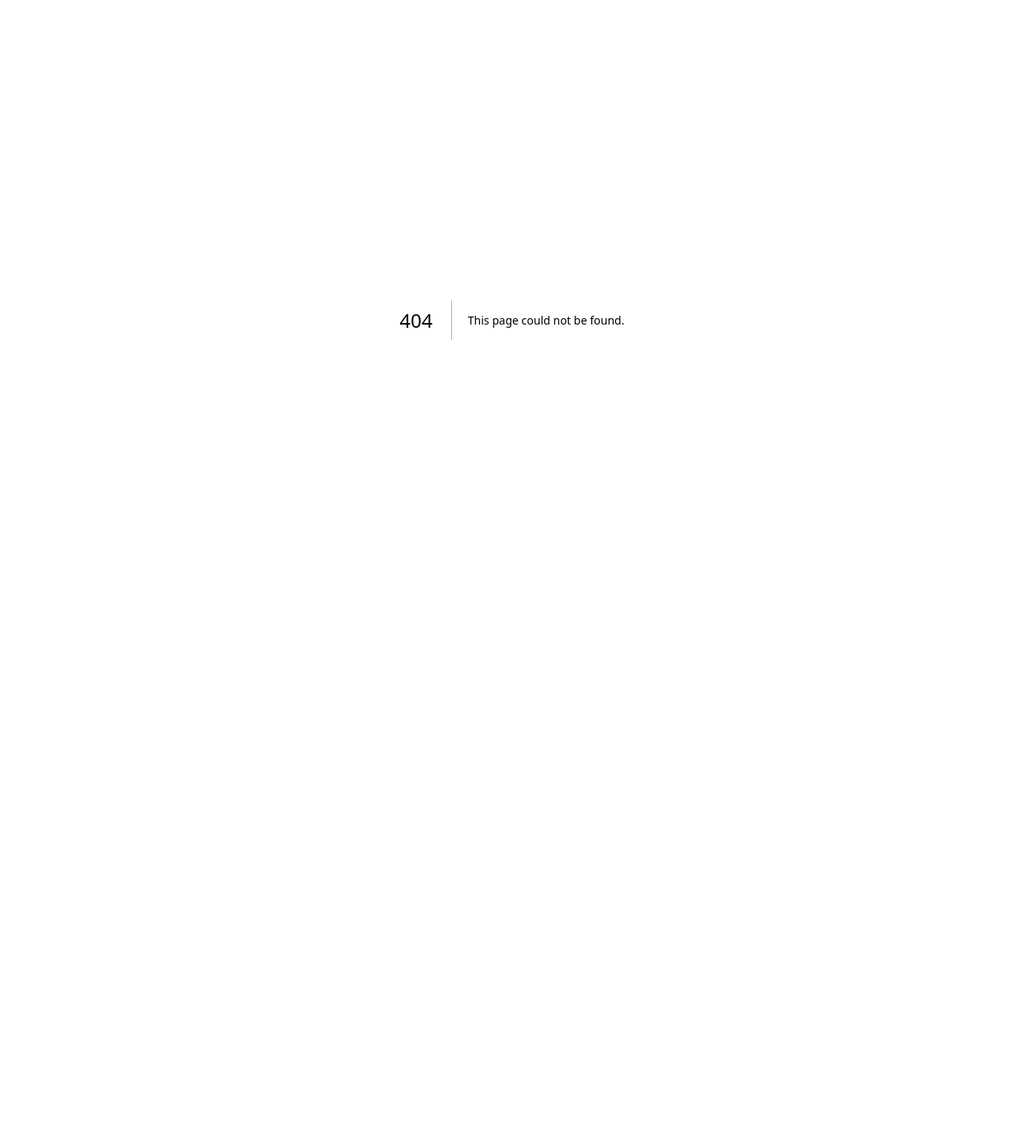
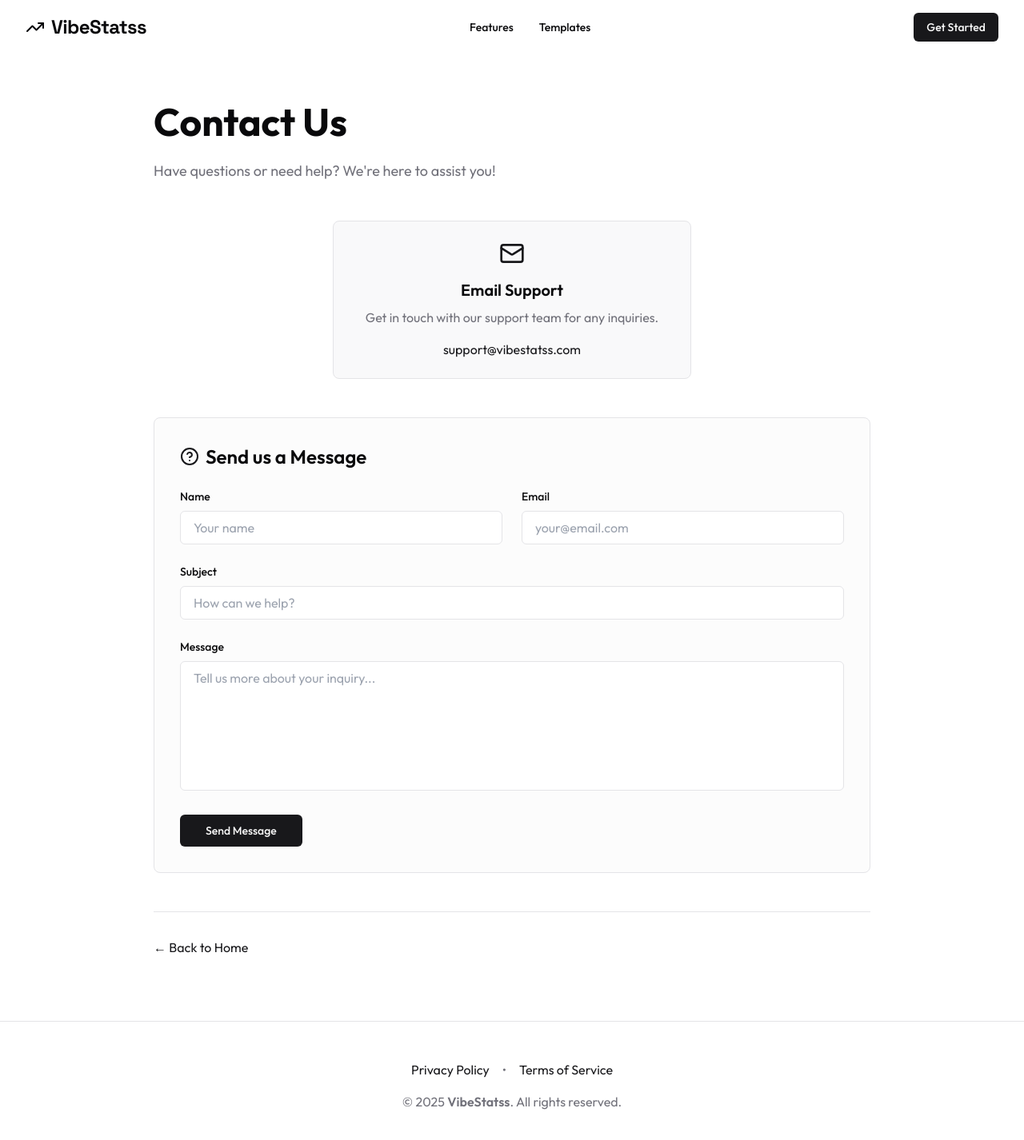
Before and after one commit to imran497/vibestatss, a Next.js app: page /contact in a window 1280 px wide. Before the commit this address had no page. Shown: the top 1426 px of the page at 80% size. Before the commit the page ends 800 px from the top, so only its background shows below. Built offline with nearby package versions, Linux system fonts and the light colour scheme.

Commit message:
contact us page

```diff
--- /dev/null
+++ b/src/app/contact/page.js
@@ -0,0 +1,126 @@
+'use client';
+
+import { Outfit } from 'next/font/google';
+import Header from '../components/Header';
+import Link from 'next/link';
+import { Mail, HelpCircle } from 'lucide-react';
+import { Button } from '../components/ui/button';
+
+const outfit = Outfit({ subsets: ['latin'] });
+
+export default function ContactPage() {
+  return (
+    <main className={`min-h-screen bg-background ${outfit.className}`}>
+      <Header />
+
+      <div className="pt-32 pb-20 px-8">
+        <div className="max-w-4xl mx-auto">
+          <h1 className="text-5xl font-bold mb-6">Contact Us</h1>
+          <p className="text-muted-foreground mb-12 text-lg">
+            Have questions or need help? We're here to assist you!
+          </p>
+
+          <div className="max-w-md mx-auto mb-12">
+            {/* Contact Options */}
+            <div className="bg-muted/50 rounded-lg p-6 border border-border text-center">
+              <Mail className="w-8 h-8 text-primary mb-4 mx-auto" />
+              <h3 className="text-xl font-semibold mb-2">Email Support</h3>
+              <p className="text-muted-foreground mb-4">
+                Get in touch with our support team for any inquiries.
+              </p>
+              <a href="mailto:support@vibestatss.com" className="text-primary hover:underline">
+                support@vibestatss.com
+              </a>
+            </div>
+          </div>
+
+          {/* Contact Form */}
+          <div className="bg-muted/30 rounded-lg p-8 border border-border">
+            <h2 className="text-2xl font-semibold mb-6 flex items-center gap-2">
+              <HelpCircle className="w-6 h-6 text-primary" />
+              Send us a Message
+            </h2>
+
+            <form className="space-y-6">
+              <div className="grid md:grid-cols-2 gap-6">
+                <div>
+                  <label htmlFor="name" className="block text-sm font-medium mb-2">
+                    Name
+                  </label>
+                  <input
+                    type="text"
+                    id="name"
+                    className="w-full px-4 py-2 rounded-md border border-input bg-background focus:outline-none focus:ring-2 focus:ring-primary"
+                    placeholder="Your name"
+                  />
+                </div>
+
+                <div>
+                  <label htmlFor="email" className="block text-sm font-medium mb-2">
+                    Email
+                  </label>
+                  <input
+                    type="email"
+                    id="email"
+                    className="w-full px-4 py-2 rounded-md border border-input bg-background focus:outline-none focus:ring-2 focus:ring-primary"
+                    placeholder="your@email.com"
+                  />
+                </div>
+              </div>
+
+              <div>
+                <label htmlFor="subject" className="block text-sm font-medium mb-2">
+                  Subject
+                </label>
+                <input
+                  type="text"
+                  id="subject"
+                  className="w-full px-4 py-2 rounded-md border border-input bg-background focus:outline-none focus:ring-2 focus:ring-primary"
+                  placeholder="How can we help?"
+                />
+              </div>
+
+              <div>
+                <label htmlFor="message" className="block text-sm font-medium mb-2">
+                  Message
+                </label>
+                <textarea
+                  id="message"
+                  rows="6"
+                  className="w-full px-4 py-2 rounded-md border border-input bg-background focus:outline-none focus:ring-2 focus:ring-primary resize-none"
+                  placeholder="Tell us more about your inquiry..."
+                ></textarea>
+              </div>
+
+              <Button type="submit" size="lg" className="w-full md:w-auto">
+                Send Message
+              </Button>
+            </form>
+          </div>
+
+          <div className="mt-12 pt-8 border-t border-border">
+            <Link href="/" className="text-primary hover:underline">
+              ← Back to Home
+            </Link>
+          </div>
+        </div>
+      </div>
+
+      {/* Footer */}
+      <footer className="border-t border-border py-12 px-8">
+        <div className="max-w-6xl mx-auto text-center text-muted-foreground">
+          <div className="mb-4 space-x-4">
+            <Link href="/privacy" className="text-primary hover:underline">
+              Privacy Policy
+            </Link>
+            <span>•</span>
+            <Link href="/terms" className="text-primary hover:underline">
+              Terms of Service
+            </Link>
+          </div>
+          <p>&copy; {new Date().getFullYear()} <span className="font-semibold">VibeStatss</span>. All rights reserved.</p>
+        </div>
+      </footer>
+    </main>
+  );
+}
--- a/src/app/page.js
+++ b/src/app/page.js
@@ -142,6 +142,9 @@ export default function LandingPage() {
                             &copy; {new Date().getFullYear()} <span className="font-semibold">VibeStatss</span>. All rights reserved.
                         </p>
                         <div className="flex items-center gap-6">
+                            <Link href="/contact" className="text-sm text-muted-foreground hover:text-foreground transition-colors">
+                                Contact Us
+                            </Link>
                             <Link href="/privacy" className="text-sm text-muted-foreground hover:text-foreground transition-colors">
                                 Privacy Policy
                             </Link>
--- a/src/app/privacy/page.js
+++ b/src/app/privacy/page.js
@@ -98,9 +98,55 @@ export default function PrivacyPage() {
             </section>
 
             <section className="mb-8">
-              <h2 className="text-3xl font-semibold mb-4">9. Contact Us</h2>
+              <h2 className="text-3xl font-semibold mb-4">9. Cancellation & Refund Policy</h2>
               <p className="text-muted-foreground mb-4">
-                If you have any questions about this Privacy Policy or how we handle your data, please contact us through our website.
+                We want you to be satisfied with our service. Here's our policy regarding cancellations and refunds:
+              </p>
+
+              <h3 className="text-2xl font-semibold mb-3 mt-6">Subscription Cancellation</h3>
+              <ul className="list-disc pl-6 text-muted-foreground space-y-2 mb-4">
+                <li>You can cancel your subscription at any time from your account settings</li>
+                <li>Upon cancellation, you will retain access to premium features until the end of your current billing period</li>
+                <li>No partial refunds will be issued for unused time in the current billing cycle</li>
+                <li>Cancelled subscriptions will not auto-renew</li>
+              </ul>
+
+              <h3 className="text-2xl font-semibold mb-3 mt-6">Refund Policy</h3>
+              <ul className="list-disc pl-6 text-muted-foreground space-y-2 mb-4">
+                <li><strong>14-Day Money-Back Guarantee:</strong> If you're not satisfied with our service, you can request a full refund within 14 days of your initial purchase</li>
+                <li><strong>Refund Processing:</strong> Approved refunds will be processed within 5-10 business days to your original payment method</li>
+                <li><strong>Eligibility:</strong> To be eligible for a refund, you must contact us within the 14-day window with a valid reason</li>
+                <li><strong>Recurring Charges:</strong> Subsequent billing cycles are non-refundable. Please cancel before the renewal date to avoid charges</li>
+              </ul>
+
+              <h3 className="text-2xl font-semibold mb-3 mt-6">How to Request a Refund</h3>
+              <p className="text-muted-foreground mb-4">
+                To request a refund or cancel your subscription, please contact our support team at{' '}
+                <a href="mailto:support@vibestatss.com" className="text-primary hover:underline">
+                  support@vibestatss.com
+                </a>{' '}
+                with your account details and reason for cancellation.
+              </p>
+
+              <h3 className="text-2xl font-semibold mb-3 mt-6">Exceptions</h3>
+              <ul className="list-disc pl-6 text-muted-foreground space-y-2">
+                <li>Violation of our Terms of Service may result in immediate cancellation without refund</li>
+                <li>Fraudulent purchases or chargebacks will result in permanent account suspension</li>
+                <li>Promotional or discounted subscriptions may have different refund terms as specified at the time of purchase</li>
+              </ul>
+            </section>
+
+            <section className="mb-8">
+              <h2 className="text-3xl font-semibold mb-4">10. Contact Us</h2>
+              <p className="text-muted-foreground mb-4">
+                If you have any questions about this Privacy Policy or how we handle your data, please contact us at{' '}
+                <a href="/contact" className="text-primary hover:underline">
+                  our contact page
+                </a>{' '}
+                or email us at{' '}
+                <a href="mailto:support@vibestatss.com" className="text-primary hover:underline">
+                  support@vibestatss.com
+                </a>.
               </p>
             </section>
           </div>
@@ -116,6 +162,11 @@ export default function PrivacyPage() {
       {/* Footer */}
       <footer className="border-t border-border py-12 px-8">
         <div className="max-w-6xl mx-auto text-center text-muted-foreground">
+          <div className="mb-4">
+            <Link href="/contact" className="text-primary hover:underline">
+              Contact Us
+            </Link>
+          </div>
           <p>&copy; {new Date().getFullYear()} <span className="font-semibold">VibeStatss</span>. All rights reserved.</p>
         </div>
       </footer>
--- a/src/app/terms/page.js
+++ b/src/app/terms/page.js
@@ -96,6 +96,11 @@ export default function TermsPage() {
       {/* Footer */}
       <footer className="border-t border-border py-12 px-8">
         <div className="max-w-6xl mx-auto text-center text-muted-foreground">
+          <div className="mb-4">
+            <Link href="/contact" className="text-primary hover:underline">
+              Contact Us
+            </Link>
+          </div>
           <p>&copy; {new Date().getFullYear()} <span className="font-semibold">VibeStatss</span>. All rights reserved.</p>
         </div>
       </footer>
```
